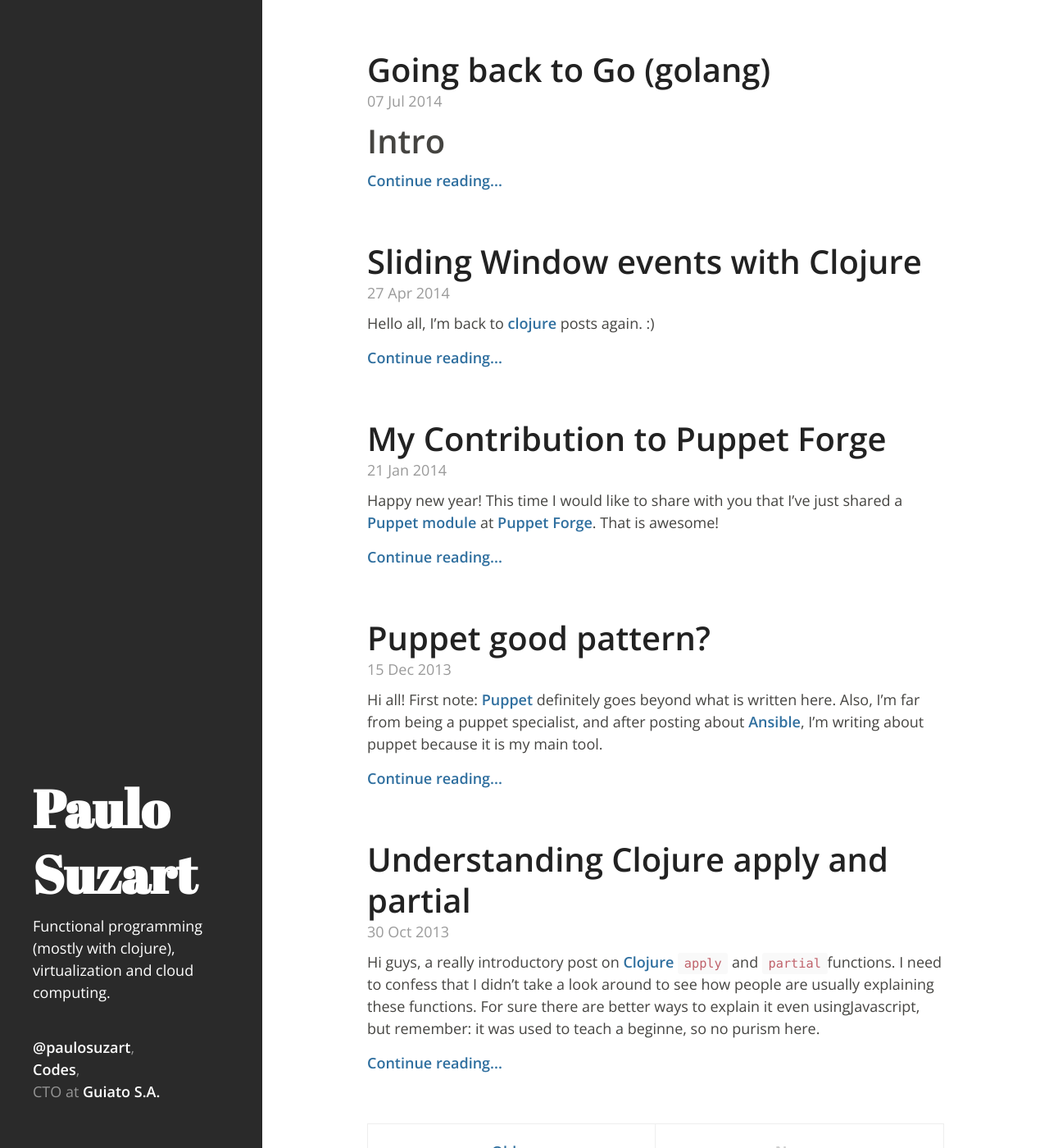
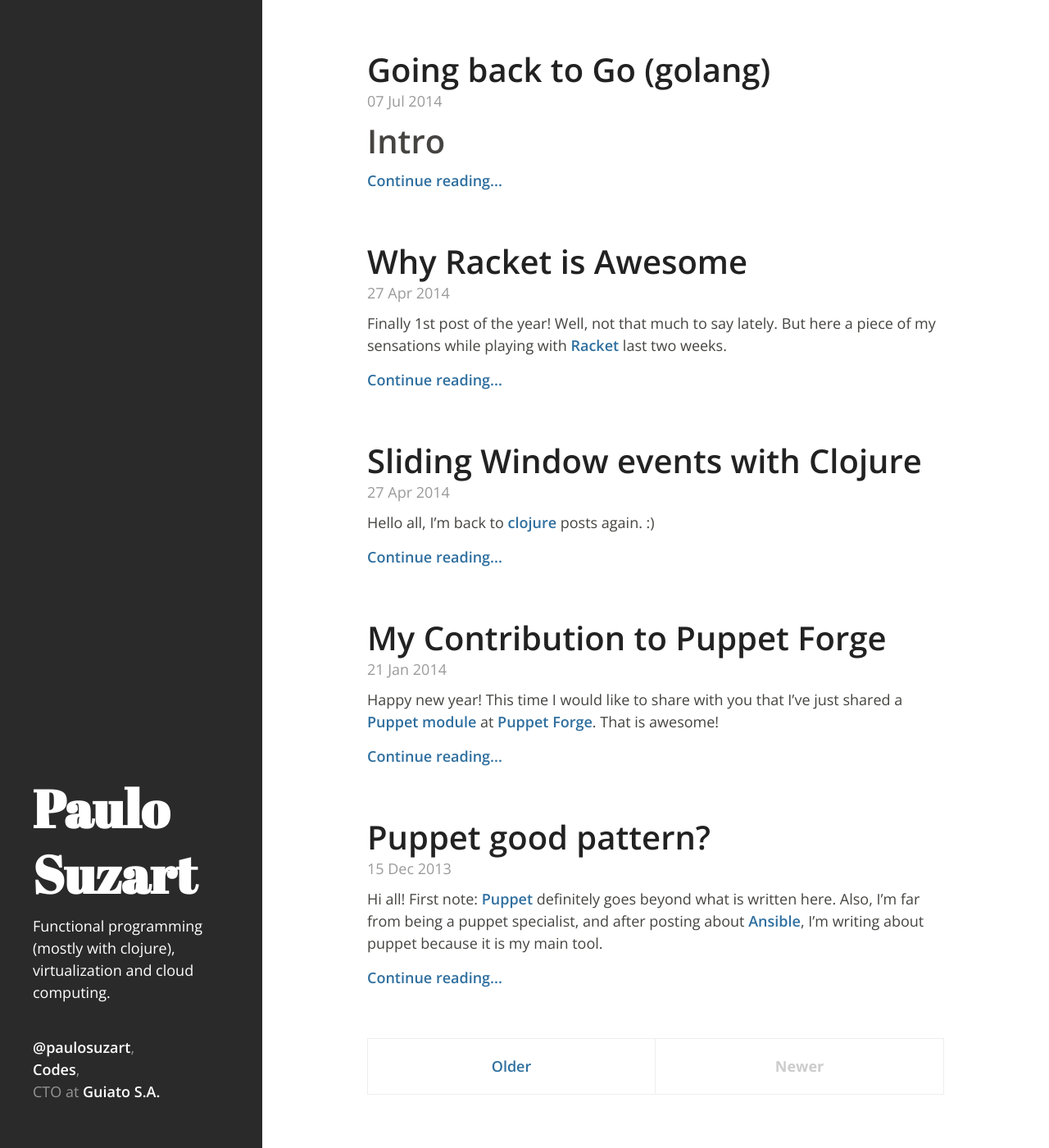
Before and after one commit to paulosuzart/paulosuzart.github.io, a Jekyll site: the page built from index.html, in a window 1280 px wide and 1400 px high. Shown: the whole window at 82% size. Built offline with Jekyll 4.4.1, drawn with Linux system fonts in a browser that asks for light colours; Markdown is read by kramdown in place of the engine named in the settings; the list of posts is cut into pages by our own code; some of the changed lines change nothing that is shown.

Commit message:
New post

```diff
--- a/_config.yml
+++ b/_config.yml
@@ -12,3 +12,4 @@ highlighter:  pygments
 paginate:     5
 tracking_id : 'UA-26676810-1'
 disqus_short_name: paulosuzartblog
+layouts: ./_layouts
--- /dev/null
+++ b/_posts/2015-04-02-why-racket-is-awesome.markdown
@@ -0,0 +1,52 @@
+---
+layout: post
+title: "Why Racket is Awesome"
+date: 2014-04-27 19:44
+comments: true
+categories: [racket]
+---
+
+Finally 1st post of the year! Well, not that much to say lately. But here a piece of my sensations while playing with [Racket](http://racket-lang.org/) last two weeks.
+
+How I started looking at it
+----
+
+My first visit to Racket was possibly in the old times of version 4. But now with 6.1.1, the thing is such mature work.
+
+Well, after a long time [far from](http://www.reddit.com/r/Clojure/comments/2r63gt/why_did_you_stop_using_clojure/cnkez0i) [Clojure](http://clojure.org/), at work we got some spare that we could use for tiny hackathons (a lot tiny BTW). We define silly scenarios where one could build using anything.
+
+First I'd decided to go with [OCaml](https://ocaml.org/), just to taste it. Sour! I mean, it is a good language but documentation is frustrating, libraries documentation even worse. Ok, so went for [Rust](http://www.rust-lang.org/), that is a good promise and should become one of my languages once it gets out of alpha stage: it is hard to compile libs with nightly builds, everything brakes, etc.
+
+But Rust is being crafter along with solid libraries like [Hyper](http://hyperium.github.io/hyper/hyper/index.html). Man, this is great. But lets wait things mature a bit.
+
+So, now what? Clojure? No. Racket!
+
+If I was a language creator/contributor I would feel ashame with this brilliant documentation since I couldn't produce such quality writings. Period.
+
+Just take a look at (http://docs.racket-lang.org/)(http://docs.racket-lang.org/). See, you just want to start coding with it right now.
+
+What I've found
+---
+
+Of course, good languages has more than good documentation. My experiments covered [Input/Output](http://docs.racket-lang.org/reference/input-and-output.html) and [Concurrency and Parallelism](http://docs.racket-lang.org/reference/concurrency.html). And there couldn't exist more concise concepts and API.
+
+Threads are light and also got [Mailboxes](http://docs.racket-lang.org/reference/threads.html#%28part._threadmbox%29), IO got [Events](http://docs.racket-lang.org/reference/port-lib.html#%28part._.Port_.Events%29).
+
+Command args line handling? No lib, just use Racket like in this [small example](https://gist.github.com/paulosuzart/4c730a14ff9b3fff6fac#file-guess-server-rkt-L73).
+
+You also have [raco](http://docs.racket-lang.org/guide/cmdline-tools.html#%28part._compile%29) and [DrRacket](http://docs.racket-lang.org/drracket/index.html) a complete editor that shows you arrows pointing from which module functions come from, also the uses of a function in your code and a [Graphical Debug Interface](http://docs.racket-lang.org/drracket/debugger.html) and much more. This is not a complete overview of this language (I have no nuts to do such thing).
+
+Another good thing is that Racket doesn't need a decision table to make you pick you the right construct for holding data. This is straightforward and pragmatic. Use `structs`, be happy.
+
+When it comes to performance, Java and [Clojure](http://benchmarksgame.alioth.debian.org/u64/compare.php?lang=clojure&lang2=racket) win. I don't really know how much effort Racket guys put on this. And for lots of scnarios it makes no difference.
+
+Have I told you Racket can also produce beatyful desktop apps? Take a look [here](http://docs.racket-lang.org/gui/index.html).
+
+What now?
+---
+
+Ok, I'll definitely try to have more Racket in my life. It brought me back the charm of LISP. I read [Land of LISP](http://www.amazon.com/Land-Lisp-Learn-Program-Game/dp/1593272812/ref=sr_1_1?s=books&ie=UTF8&qid=1428021425&sr=1-1&keywords=land+of+lisp) few years ago, now it may be time to read [Realm of Racket](http://www.amazon.com/dp/1593274912/ref=cm_sw_su_dp)
+
+This post is not teaching you anything but shares my findings so far. If you want to see some **code** you can access this [currency-watcher.rkt](https://gist.github.com/paulosuzart/96197abdbf68b078545c) that is silly program to query a currency conversion API and report to HipChat if things change a lot. And the The second [Gist](https://gist.github.com/paulosuzart/4c730a14ff9b3fff6fac) shows a multi thread/serialization/socket playing.
+
+Good Luck!
```
